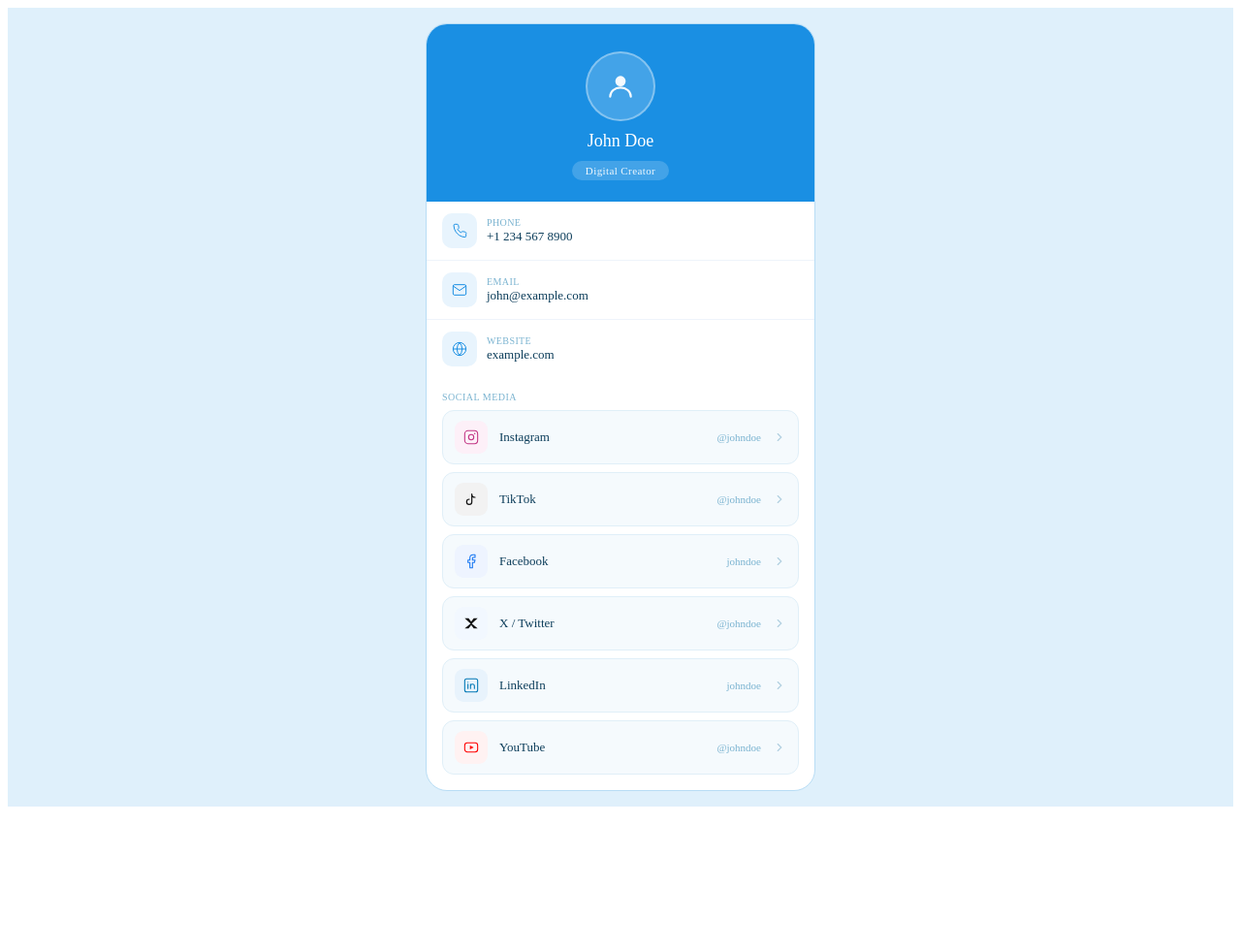
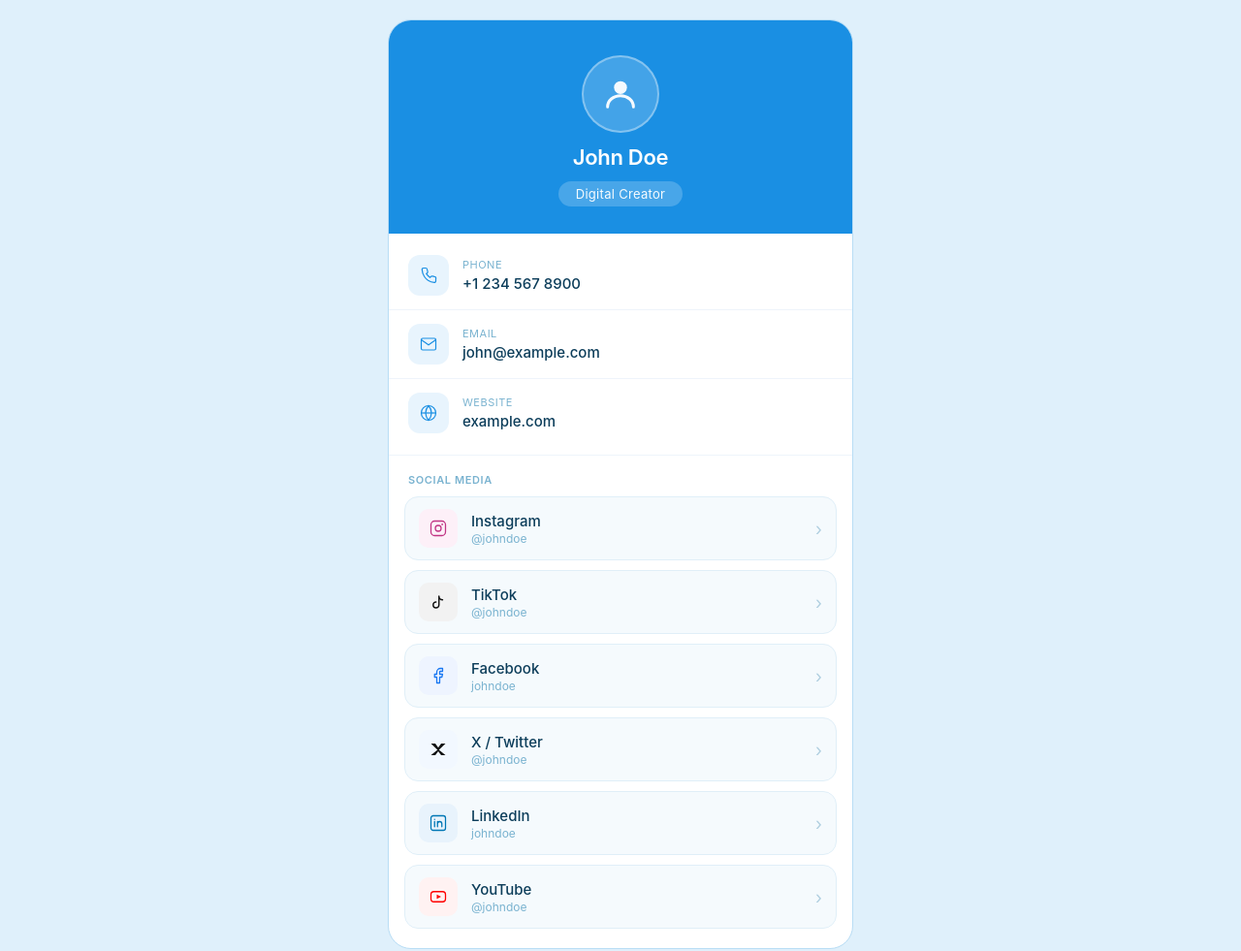
Before and after one commit to h4dla3/h4dla3.github.io, a plain HTML site: page post/vcard.html in a window 1280 px wide. Shown: the whole page at 97% size. Before the commit the page ends 840 px from the top, so only its background shows below. Drawn offline with Linux system fonts and the light colour scheme.

Commit message:
Update vcard.html

```diff
--- a/post/vcard.html
+++ b/post/vcard.html
@@ -1,119 +1,288 @@
-<style>
-.card-wrap{display:flex;justify-content:center;align-items:flex-start;padding:16px;background:#dff0fb}
-.card{width:100%;max-width:400px;border-radius:22px;overflow:hidden;border:0.5px solid #b8ddf5;background:#fff}
-.card-top{background:#1a8fe3;padding:28px 20px 22px;display:flex;flex-direction:column;align-items:center;gap:10px}
-.avatar{width:68px;height:68px;border-radius:50%;background:rgba(255,255,255,0.18);border:2px solid rgba(255,255,255,0.35);display:flex;align-items:center;justify-content:center}
-.name{color:#fff;font-size:18px;font-weight:500;margin:0;text-align:center}
-.role-pill{background:rgba(255,255,255,0.18);color:rgba(255,255,255,0.92);font-size:11px;padding:4px 14px;border-radius:20px;letter-spacing:0.4px}
-.contact-row{display:flex;align-items:center;gap:10px;padding:12px 16px;border-bottom:0.5px solid #eef4fb}
-.contact-icon{width:36px;height:36px;border-radius:10px;background:#e8f4fd;display:flex;align-items:center;justify-content:center;flex-shrink:0}
-.contact-label{font-size:10px;color:#7ab3d0;letter-spacing:0.4px;margin:0 0 1px}
-.contact-val{font-size:13px;color:#0c3d5a;font-weight:500;margin:0;word-break:break-all}
-.contact-val a{color:#0c3d5a;text-decoration:none}
-.section-label{font-size:10px;color:#7ab3d0;letter-spacing:0.5px;font-weight:500;padding:14px 16px 8px;margin:0}
-.social-list{padding:0 16px 16px;display:flex;flex-direction:column;gap:8px}
-.social-row{display:flex;align-items:center;gap:12px;padding:10px 12px;border-radius:12px;background:#f5fafd;text-decoration:none;border:0.5px solid #e0eff8}
-.s-icon{width:34px;height:34px;border-radius:9px;display:flex;align-items:center;justify-content:center;flex-shrink:0}
-.s-name{font-size:13px;color:#0c3d5a;font-weight:500;flex:1}
-.s-handle{font-size:11px;color:#7ab3d0}
-.chev{flex-shrink:0}
-@media(max-width:360px){
-  .card-top{padding:22px 14px 18px}
-  .avatar{width:58px;height:58px}
-  .name{font-size:16px}
-  .contact-row{padding:10px 12px}
-  .social-list{padding:0 12px 12px}
-}
-</style>
-<div class="card-wrap">
+<!DOCTYPE html>
+<html lang="en">
+<head>
+  <meta charset="UTF-8">
+  <meta name="viewport" content="width=device-width, initial-scale=1.0, maximum-scale=1.0">
+  <title>John Doe – Digital Creator</title>
+  <style>
+    * { margin: 0; padding: 0; box-sizing: border-box; -webkit-tap-highlight-color: transparent; }
+
+    body {
+      font-family: -apple-system, BlinkMacSystemFont, 'Segoe UI', Roboto, sans-serif;
+      background: #dff0fb;
+      min-height: 100vh;
+      display: flex;
+      justify-content: center;
+      align-items: flex-start;
+      padding: 20px 16px 40px;
+    }
+
+    .card {
+      width: 100%;
+      max-width: 480px;
+      background: #fff;
+      border-radius: 24px;
+      overflow: hidden;
+      border: 1px solid #b8ddf5;
+    }
+
+    /* ── Header ── */
+    .card-top {
+      background: #1a8fe3;
+      padding: 36px 24px 28px;
+      display: flex;
+      flex-direction: column;
+      align-items: center;
+      gap: 12px;
+    }
+
+    .avatar {
+      width: 80px;
+      height: 80px;
+      border-radius: 50%;
+      background: rgba(255,255,255,0.18);
+      border: 2.5px solid rgba(255,255,255,0.35);
+      display: flex;
+      align-items: center;
+      justify-content: center;
+    }
+
+    .avatar svg { width: 40px; height: 40px; }
+
+    .card-name {
+      color: #fff;
+      font-size: 22px;
+      font-weight: 600;
+      letter-spacing: -0.3px;
+    }
+
+    .role-pill {
+      background: rgba(255,255,255,0.2);
+      color: rgba(255,255,255,0.95);
+      font-size: 13px;
+      padding: 5px 18px;
+      border-radius: 30px;
+      letter-spacing: 0.3px;
+    }
+
+    /* ── Contact rows ── */
+    .contact-section { padding: 8px 0; }
+
+    .contact-row {
+      display: flex;
+      align-items: center;
+      gap: 14px;
+      padding: 14px 20px;
+      border-bottom: 1px solid #eef4fb;
+      text-decoration: none;
+      cursor: pointer;
+    }
+
+    .contact-row:last-child { border-bottom: none; }
+
+    .contact-icon {
+      width: 42px;
+      height: 42px;
+      min-width: 42px;
+      border-radius: 12px;
+      background: #e8f4fd;
+      display: flex;
+      align-items: center;
+      justify-content: center;
+    }
+
+    .contact-icon svg { width: 18px; height: 18px; }
+
+    .contact-label {
+      font-size: 11px;
+      color: #7ab3d0;
+      letter-spacing: 0.5px;
+      margin-bottom: 3px;
+    }
+
+    .contact-val {
+      font-size: 15px;
+      color: #0c3d5a;
+      font-weight: 500;
+    }
+
+    /* ── Social ── */
+    .section-title {
+      font-size: 11px;
+      color: #7ab3d0;
+      letter-spacing: 0.6px;
+      font-weight: 600;
+      padding: 18px 20px 10px;
+      border-top: 1px solid #eef4fb;
+    }
+
+    .social-list {
+      padding: 0 16px 20px;
+      display: flex;
+      flex-direction: column;
+      gap: 10px;
+    }
+
+    .social-row {
+      display: flex;
+      align-items: center;
+      gap: 14px;
+      padding: 12px 14px;
+      border-radius: 14px;
+      background: #f5fafd;
+      border: 1px solid #e0eff8;
+      text-decoration: none;
+      cursor: pointer;
+    }
+
+    .s-icon {
+      width: 40px;
+      height: 40px;
+      min-width: 40px;
+      border-radius: 10px;
+      display: flex;
+      align-items: center;
+      justify-content: center;
+    }
+
+    .s-icon svg { width: 18px; height: 18px; }
+
+    .s-text { flex: 1; }
+
+    .s-name {
+      font-size: 15px;
+      color: #0c3d5a;
+      font-weight: 500;
+    }
+
+    .s-handle {
+      font-size: 12px;
+      color: #7ab3d0;
+      margin-top: 1px;
+    }
+
+    .s-arrow { color: #b0cfe0; font-size: 18px; }
+
+    .social-row:active { background: #e5f3fc; }
+    .contact-row:active { background: #f0f8fd; }
+  </style>
+</head>
+<body>
 <div class="card">
 
   <div class="card-top">
     <div class="avatar">
-      <svg width="32" height="32" viewBox="0 0 24 24" fill="none"><circle cx="12" cy="8" r="4" fill="rgba(255,255,255,0.95)"/><path d="M4 20c0-4 3.6-7 8-7s8 3 8 7" stroke="rgba(255,255,255,0.95)" stroke-width="1.6" stroke-linecap="round"/></svg>
+      <svg viewBox="0 0 24 24" fill="none">
+        <circle cx="12" cy="8" r="4" fill="rgba(255,255,255,0.95)"/>
+        <path d="M4 20c0-4 3.6-7 8-7s8 3 8 7" stroke="rgba(255,255,255,0.95)" stroke-width="1.8" stroke-linecap="round"/>
+      </svg>
     </div>
-    <p class="name">John Doe</p>
+    <div class="card-name">John Doe</div>
     <span class="role-pill">Digital Creator</span>
   </div>
 
-  <div class="contact-row">
-    <div class="contact-icon">
-      <svg width="16" height="16" viewBox="0 0 24 24" fill="none"><path d="M22 16.92v3a2 2 0 0 1-2.18 2A19.79 19.79 0 0 1 11.39 19a19.5 19.5 0 0 1-5-5A19.79 19.79 0 0 1 3.08 4.18 2 2 0 0 1 5.06 2h3a2 2 0 0 1 2 1.72c.127.96.361 1.903.7 2.81a2 2 0 0 1-.45 2.11L9.09 9.91a16 16 0 0 0 5 5l1.27-1.27a2 2 0 0 1 2.11-.45c.907.339 1.85.573 2.81.7A2 2 0 0 1 22 16.92z" stroke="#1a8fe3" stroke-width="1.5"/></svg>
-    </div>
-    <div><p class="contact-label">PHONE</p><p class="contact-val"><a href="tel:+12345678900">+1 234 567 8900</a></p></div>
+  <div class="contact-section">
+    <a class="contact-row" href="tel:+12345678900">
+      <div class="contact-icon">
+        <svg viewBox="0 0 24 24" fill="none"><path d="M22 16.92v3a2 2 0 0 1-2.18 2A19.79 19.79 0 0 1 11.39 19a19.5 19.5 0 0 1-5-5A19.79 19.79 0 0 1 3.08 4.18 2 2 0 0 1 5.06 2h3a2 2 0 0 1 2 1.72c.13.96.36 1.9.7 2.81a2 2 0 0 1-.45 2.11L9.09 9.91a16 16 0 0 0 5 5l1.27-1.27a2 2 0 0 1 2.11-.45c.91.34 1.85.57 2.81.7A2 2 0 0 1 22 16.92z" stroke="#1a8fe3" stroke-width="1.6"/></svg>
+      </div>
+      <div>
+        <div class="contact-label">PHONE</div>
+        <div class="contact-val">+1 234 567 8900</div>
+      </div>
+    </a>
+
+    <a class="contact-row" href="mailto:john@example.com">
+      <div class="contact-icon">
+        <svg viewBox="0 0 24 24" fill="none"><path d="M4 4h16c1.1 0 2 .9 2 2v12c0 1.1-.9 2-2 2H4c-1.1 0-2-.9-2-2V6c0-1.1.9-2 2-2z" stroke="#1a8fe3" stroke-width="1.6"/><polyline points="22,6 12,13 2,6" stroke="#1a8fe3" stroke-width="1.6"/></svg>
+      </div>
+      <div>
+        <div class="contact-label">EMAIL</div>
+        <div class="contact-val">john@example.com</div>
+      </div>
+    </a>
+
+    <a class="contact-row" href="https://example.com" target="_blank">
+      <div class="contact-icon">
+        <svg viewBox="0 0 24 24" fill="none"><circle cx="12" cy="12" r="10" stroke="#1a8fe3" stroke-width="1.6"/><line x1="2" y1="12" x2="22" y2="12" stroke="#1a8fe3" stroke-width="1.6"/><path d="M12 2a15.3 15.3 0 0 1 4 10 15.3 15.3 0 0 1-4 10 15.3 15.3 0 0 1-4-10 15.3 15.3 0 0 1 4-10z" stroke="#1a8fe3" stroke-width="1.6"/></svg>
+      </div>
+      <div>
+        <div class="contact-label">WEBSITE</div>
+        <div class="contact-val">example.com</div>
+      </div>
+    </a>
   </div>
 
-  <div class="contact-row">
-    <div class="contact-icon">
-      <svg width="16" height="16" viewBox="0 0 24 24" fill="none"><path d="M4 4h16c1.1 0 2 .9 2 2v12c0 1.1-.9 2-2 2H4c-1.1 0-2-.9-2-2V6c0-1.1.9-2 2-2z" stroke="#1a8fe3" stroke-width="1.5"/><polyline points="22,6 12,13 2,6" stroke="#1a8fe3" stroke-width="1.5"/></svg>
-    </div>
-    <div><p class="contact-label">EMAIL</p><p class="contact-val"><a href="mailto:john@example.com">john@example.com</a></p></div>
-  </div>
-
-  <div class="contact-row" style="border-bottom:none">
-    <div class="contact-icon">
-      <svg width="16" height="16" viewBox="0 0 24 24" fill="none"><circle cx="12" cy="12" r="10" stroke="#1a8fe3" stroke-width="1.5"/><line x1="2" y1="12" x2="22" y2="12" stroke="#1a8fe3" stroke-width="1.5"/><path d="M12 2a15.3 15.3 0 0 1 4 10 15.3 15.3 0 0 1-4 10 15.3 15.3 0 0 1-4-10 15.3 15.3 0 0 1 4-10z" stroke="#1a8fe3" stroke-width="1.5"/></svg>
-    </div>
-    <div><p class="contact-label">WEBSITE</p><p class="contact-val"><a href="https://example.com" target="_blank">example.com</a></p></div>
-  </div>
-
-  <p class="section-label">SOCIAL MEDIA</p>
+  <div class="section-title">SOCIAL MEDIA</div>
   <div class="social-list">
 
-    <a href="https://instagram.com/johndoe" target="_blank" class="social-row">
+    <a class="social-row" href="https://instagram.com/johndoe" target="_blank">
       <div class="s-icon" style="background:#fdf0f8">
-        <svg width="16" height="16" viewBox="0 0 24 24" fill="none"><rect x="2" y="2" width="20" height="20" rx="5" stroke="#C13584" stroke-width="1.6"/><circle cx="12" cy="12" r="4" stroke="#C13584" stroke-width="1.6"/><circle cx="17.5" cy="6.5" r="1.1" fill="#C13584"/></svg>
+        <svg viewBox="0 0 24 24" fill="none"><rect x="2" y="2" width="20" height="20" rx="5" stroke="#C13584" stroke-width="1.7"/><circle cx="12" cy="12" r="4" stroke="#C13584" stroke-width="1.7"/><circle cx="17.5" cy="6.5" r="1.2" fill="#C13584"/></svg>
       </div>
-      <span class="s-name">Instagram</span>
-      <span class="s-handle">@johndoe</span>
-      <svg class="chev" width="14" height="14" viewBox="0 0 24 24" fill="none"><polyline points="9,18 15,12 9,6" stroke="#b0cfe0" stroke-width="2" stroke-linecap="round"/></svg>
+      <div class="s-text">
+        <div class="s-name">Instagram</div>
+        <div class="s-handle">@johndoe</div>
+      </div>
+      <span class="s-arrow">›</span>
     </a>
 
-    <a href="https://tiktok.com/@johndoe" target="_blank" class="social-row">
+    <a class="social-row" href="https://tiktok.com/@johndoe" target="_blank">
       <div class="s-icon" style="background:#f2f2f2">
-        <svg width="16" height="16" viewBox="0 0 24 24" fill="none"><path d="M9 12a4 4 0 1 0 4 4V4a5 5 0 0 0 5 5" stroke="#111" stroke-width="1.8" stroke-linecap="round" stroke-linejoin="round"/></svg>
+        <svg viewBox="0 0 24 24" fill="none"><path d="M9 12a4 4 0 1 0 4 4V4a5 5 0 0 0 5 5" stroke="#111" stroke-width="1.9" stroke-linecap="round" stroke-linejoin="round"/></svg>
       </div>
-      <span class="s-name">TikTok</span>
-      <span class="s-handle">@johndoe</span>
-      <svg class="chev" width="14" height="14" viewBox="0 0 24 24" fill="none"><polyline points="9,18 15,12 9,6" stroke="#b0cfe0" stroke-width="2" stroke-linecap="round"/></svg>
+      <div class="s-text">
+        <div class="s-name">TikTok</div>
+        <div class="s-handle">@johndoe</div>
+      </div>
+      <span class="s-arrow">›</span>
     </a>
 
-    <a href="https://facebook.com/johndoe" target="_blank" class="social-row">
+    <a class="social-row" href="https://facebook.com/johndoe" target="_blank">
       <div class="s-icon" style="background:#eef4ff">
-        <svg width="16" height="16" viewBox="0 0 24 24" fill="none"><path d="M18 2h-3a5 5 0 0 0-5 5v3H7v4h3v8h4v-8h3l1-4h-4V7a1 1 0 0 1 1-1h3z" stroke="#1877F2" stroke-width="1.6" stroke-linecap="round" stroke-linejoin="round"/></svg>
+        <svg viewBox="0 0 24 24" fill="none"><path d="M18 2h-3a5 5 0 0 0-5 5v3H7v4h3v8h4v-8h3l1-4h-4V7a1 1 0 0 1 1-1h3z" stroke="#1877F2" stroke-width="1.7" stroke-linecap="round" stroke-linejoin="round"/></svg>
       </div>
-      <span class="s-name">Facebook</span>
-      <span class="s-handle">johndoe</span>
-      <svg class="chev" width="14" height="14" viewBox="0 0 24 24" fill="none"><polyline points="9,18 15,12 9,6" stroke="#b0cfe0" stroke-width="2" stroke-linecap="round"/></svg>
+      <div class="s-text">
+        <div class="s-name">Facebook</div>
+        <div class="s-handle">johndoe</div>
+      </div>
+      <span class="s-arrow">›</span>
     </a>
 
-    <a href="https://twitter.com/johndoe" target="_blank" class="social-row">
+    <a class="social-row" href="https://twitter.com/johndoe" target="_blank">
       <div class="s-icon" style="background:#f2f8ff">
-        <svg width="16" height="16" viewBox="0 0 24 24" fill="#111"><path d="M2 4h6l4 5.5L16 4h6L13 12.5 22 20h-6l-4-5.5L8 20H2l9-7.5z"/></svg>
+        <svg viewBox="0 0 24 24"><path d="M2 4h6l4 5.5L16 4h6L13 12.5 22 20h-6l-4-5.5L8 20H2l9-7.5z" fill="#111"/></svg>
       </div>
-      <span class="s-name">X / Twitter</span>
-      <span class="s-handle">@johndoe</span>
-      <svg class="chev" width="14" height="14" viewBox="0 0 24 24" fill="none"><polyline points="9,18 15,12 9,6" stroke="#b0cfe0" stroke-width="2" stroke-linecap="round"/></svg>
+      <div class="s-text">
+        <div class="s-name">X / Twitter</div>
+        <div class="s-handle">@johndoe</div>
+      </div>
+      <span class="s-arrow">›</span>
     </a>
 
-    <a href="https://linkedin.com/in/johndoe" target="_blank" class="social-row">
+    <a class="social-row" href="https://linkedin.com/in/johndoe" target="_blank">
       <div class="s-icon" style="background:#e8f3fc">
-        <svg width="16" height="16" viewBox="0 0 24 24" fill="none"><rect x="2" y="2" width="20" height="20" rx="3" stroke="#0077B5" stroke-width="1.6"/><path d="M7 10v7M7 7v.01M11 10v7m0-4a3 3 0 0 1 6 0v4" stroke="#0077B5" stroke-width="1.6" stroke-linecap="round"/></svg>
+        <svg viewBox="0 0 24 24" fill="none"><rect x="2" y="2" width="20" height="20" rx="3" stroke="#0077B5" stroke-width="1.7"/><path d="M7 10v7M7 7v.01M11 10v7m0-4a3 3 0 0 1 6 0v4" stroke="#0077B5" stroke-width="1.7" stroke-linecap="round"/></svg>
       </div>
-      <span class="s-name">LinkedIn</span>
-      <span class="s-handle">johndoe</span>
-      <svg class="chev" width="14" height="14" viewBox="0 0 24 24" fill="none"><polyline points="9,18 15,12 9,6" stroke="#b0cfe0" stroke-width="2" stroke-linecap="round"/></svg>
+      <div class="s-text">
+        <div class="s-name">LinkedIn</div>
+        <div class="s-handle">johndoe</div>
+      </div>
+      <span class="s-arrow">›</span>
     </a>
 
-    <a href="https://youtube.com/@johndoe" target="_blank" class="social-row">
+    <a class="social-row" href="https://youtube.com/@johndoe" target="_blank">
       <div class="s-icon" style="background:#fff2f2">
-        <svg width="16" height="16" viewBox="0 0 24 24" fill="none"><rect x="2" y="5" width="20" height="14" rx="4" stroke="#FF0000" stroke-width="1.6"/><polygon points="10,9 16,12 10,15" fill="#FF0000"/></svg>
+        <svg viewBox="0 0 24 24" fill="none"><rect x="2" y="5" width="20" height="14" rx="4" stroke="#FF0000" stroke-width="1.7"/><polygon points="10,9 16,12 10,15" fill="#FF0000"/></svg>
       </div>
-      <span class="s-name">YouTube</span>
-      <span class="s-handle">@johndoe</span>
-      <svg class="chev" width="14" height="14" viewBox="0 0 24 24" fill="none"><polyline points="9,18 15,12 9,6" stroke="#b0cfe0" stroke-width="2" stroke-linecap="round"/></svg>
+      <div class="s-text">
+        <div class="s-name">YouTube</div>
+        <div class="s-handle">@johndoe</div>
+      </div>
+      <span class="s-arrow">›</span>
     </a>
 
   </div>
 </div>
-</div>
+</body>
+</html>
```
